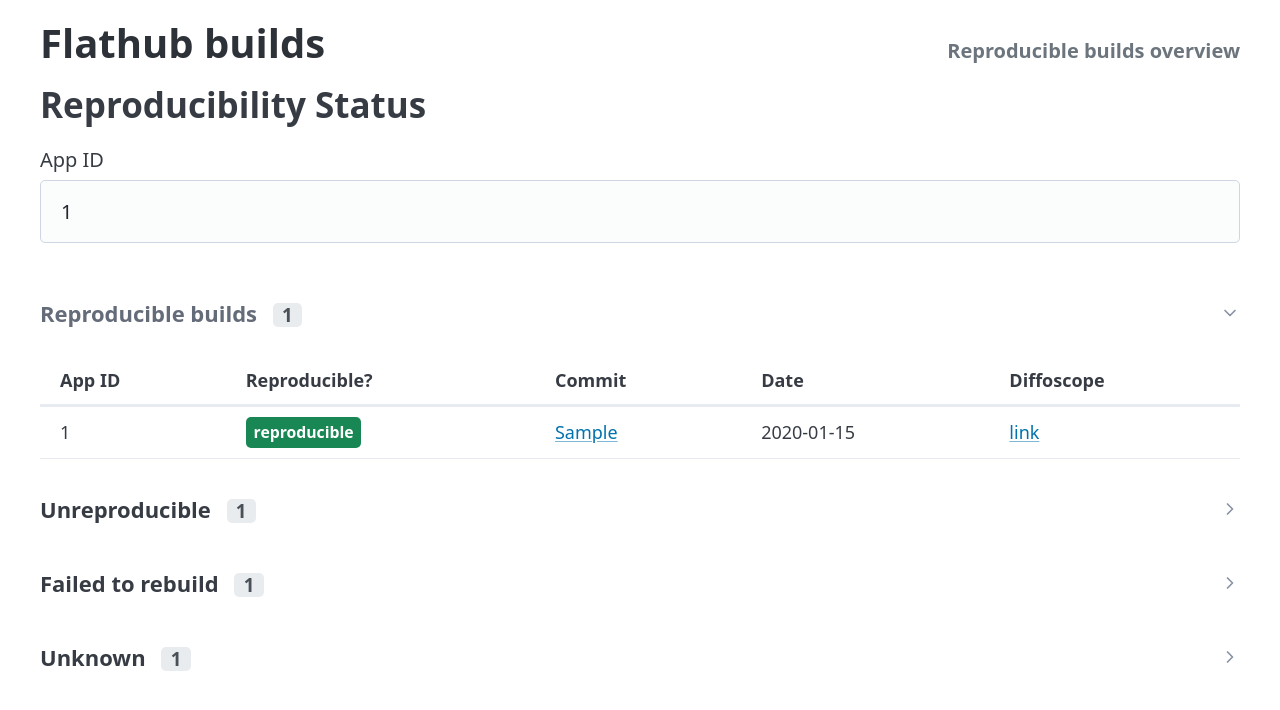
After one commit to flathub-infra/vorarbeiter, a FastAPI app: template app/templates/reproducible.html in a window 1280 px wide, after a click that opens the changed part. The commit adds this page. Shown: the top 710 px of the page. Run offline with FastAPI, Linux system fonts and the light colour scheme; the template is opened without the code that fills it: most values are stand-ins (such as "Sample title", 1, 10 or a date in 2020); parts of the project's set-up code (start-up, migrations or seed data) failed here and were passed over; some libraries are stand-ins or nearby versions.

Commit message:
Add reproducible builds page

```diff
--- a/app/templates/partials/nav.html
+++ b/app/templates/partials/nav.html
@@ -1 +1,4 @@
-<h1><a href="/" class="plain-link">Flathub builds</a></h1>
+<h1 style="display: flex; justify-content: space-between; align-items: baseline;">
+    <a href="/" class="plain-link">Flathub builds</a>
+    <a href="/reproducible" class="plain-link" style="font-size: 0.5em; color: #6c757d;">Reproducible builds overview</a>
+</h1>
--- /dev/null
+++ b/app/templates/partials/reproducible_tables.html
@@ -0,0 +1,88 @@
+{% macro render_table(entries, badge_class, badge_text) %}
+<table>
+    <thead>
+        <tr>
+            <th>App ID</th>
+            <th>Reproducible?</th>
+            <th>Commit</th>
+            <th>Date</th>
+            <th>Diffoscope</th>
+        </tr>
+    </thead>
+    <tbody>
+        {% if entries %}
+        {% for entry in entries %}
+        <tr>
+            <td><a href="/status/{{ entry.app_id }}" class="plain-link">{{ entry.app_id }}</a></td>
+            <td>
+                {% if entry.reprocheck_log_url %}
+                <a href="{{ entry.reprocheck_log_url }}" target="_blank" class="badge {{ badge_class }}">{{ badge_text }}</a>
+                {% else %}
+                <span class="badge {{ badge_class }}">{{ badge_text }}</span>
+                {% endif %}
+            </td>
+            <td>
+                {% if entry.build_commit and entry.git_repo %}
+                <a href="https://github.com/{{ entry.git_repo }}/commit/{{ entry.build_commit }}" target="_blank">{{ entry.build_commit[:7] }}</a>
+                {% else %}
+                -
+                {% endif %}
+            </td>
+            <td>{{ entry.finished_at.strftime('%Y-%m-%d') if entry.finished_at else '-' }}</td>
+            <td>
+                {% if entry.result_url %}
+                <a href="{{ entry.result_url }}" target="_blank">link</a>
+                {% else %}
+                -
+                {% endif %}
+            </td>
+        </tr>
+        {% endfor %}
+        {% else %}
+        <tr>
+            <td colspan="5" style="text-align: center;">No entries</td>
+        </tr>
+        {% endif %}
+    </tbody>
+</table>
+{% endmacro %}
+
+{% if data.reproducible %}
+<details {% if expand_all %}open{% endif %}>
+    <summary>
+        Reproducible builds
+        <span class="count-badge">{{ data.reproducible | length }}</span>
+    </summary>
+    {{ render_table(data.reproducible, "badge-reproducible", "reproducible") }}
+</details>
+{% endif %}
+
+{% if data.unreproducible %}
+<details {% if expand_all %}open{% endif %}>
+    <summary>
+        Unreproducible
+        <span class="count-badge">{{ data.unreproducible | length }}</span>
+    </summary>
+    {{ render_table(data.unreproducible, "badge-unreproducible", "unreproducible") }}
+</details>
+{% endif %}
+
+{% if data.failed_to_rebuild %}
+<details {% if expand_all %}open{% endif %}>
+    <summary>
+        Failed to rebuild
+        <span class="count-badge">{{ data.failed_to_rebuild | length }}</span>
+    </summary>
+    {{ render_table(data.failed_to_rebuild, "badge-failed", "failed to rebuild") }}
+</details>
+{% endif %}
+
+{% if data.unknown %}
+<details {% if expand_all %}open{% endif %}>
+    <summary>
+        Unknown
+        <span class="count-badge">{{ data.unknown | length }}</span>
+    </summary>
+    {{ render_table(data.unknown, "badge-none", "unknown") }}
+</details>
+{% endif %}
--- /dev/null
+++ b/app/templates/reproducible.html
@@ -0,0 +1,95 @@
+{% extends "base.html" %}
+
+{% block title %}Flathub Reproducibility Status{% endblock %}
+
+{% block head %}
+<style>
+    .badge {
+        display: inline-block;
+        padding: 0.25em 0.5em;
+        font-size: 0.875em;
+        font-weight: 600;
+        border-radius: 0.25rem;
+        text-decoration: none;
+    }
+    .badge-reproducible {
+        background-color: #198754;
+        color: white;
+    }
+    .badge-unreproducible {
+        background-color: #dc3545;
+        color: white;
+    }
+    .badge-failed {
+        background-color: #ffc107;
+        color: black;
+    }
+    .badge-none {
+        background-color: #6c757d;
+        color: white;
+    }
+    .filters {
+        display: grid;
+        grid-template-columns: repeat(auto-fit, minmax(150px, 1fr));
+        gap: 1rem;
+        margin-bottom: 1.5rem;
+    }
+    .filters label {
+        margin-bottom: 0;
+    }
+    table {
+        font-size: 0.9rem;
+    }
+    td, th {
+        white-space: nowrap;
+    }
+    td:first-child {
+        white-space: normal;
+        word-break: break-all;
+    }
+    details {
+        margin-bottom: 1.5rem;
+    }
+    summary {
+        cursor: pointer;
+        font-weight: 600;
+        font-size: 1.1rem;
+        padding: 0.5rem 0;
+    }
+    summary:hover {
+        color: #0d6efd;
+    }
+    .count-badge {
+        display: inline-block;
+        background-color: #e9ecef;
+        color: #495057;
+        padding: 0.1em 0.5em;
+        border-radius: 0.25rem;
+        font-size: 0.85em;
+        margin-left: 0.5rem;
+    }
+</style>
+{% endblock %}
+
+{% block content %}
+{% include "partials/nav.html" %}
+<h2>Reproducibility Status</h2>
+
+<form hx-get="/reproducible"
+      hx-target="#reproducible-content"
+      hx-trigger="change delay:300ms, submit"
+      hx-swap="innerHTML"
+      hx-select="#reproducible-content"
+      hx-push-url="true">
+    <div class="filters">
+        <label>
+            App ID
+            <input type="text" name="app_id" value="{{ filters.app_id }}" autocomplete="off">
+        </label>
+    </div>
+</form>
+
+<div id="reproducible-content">
+    {% include "partials/reproducible_tables.html" %}
+</div>
+{% endblock %}
```
Also changed, not shown: app/routes/dashboard.py (+171 -1 lines).
